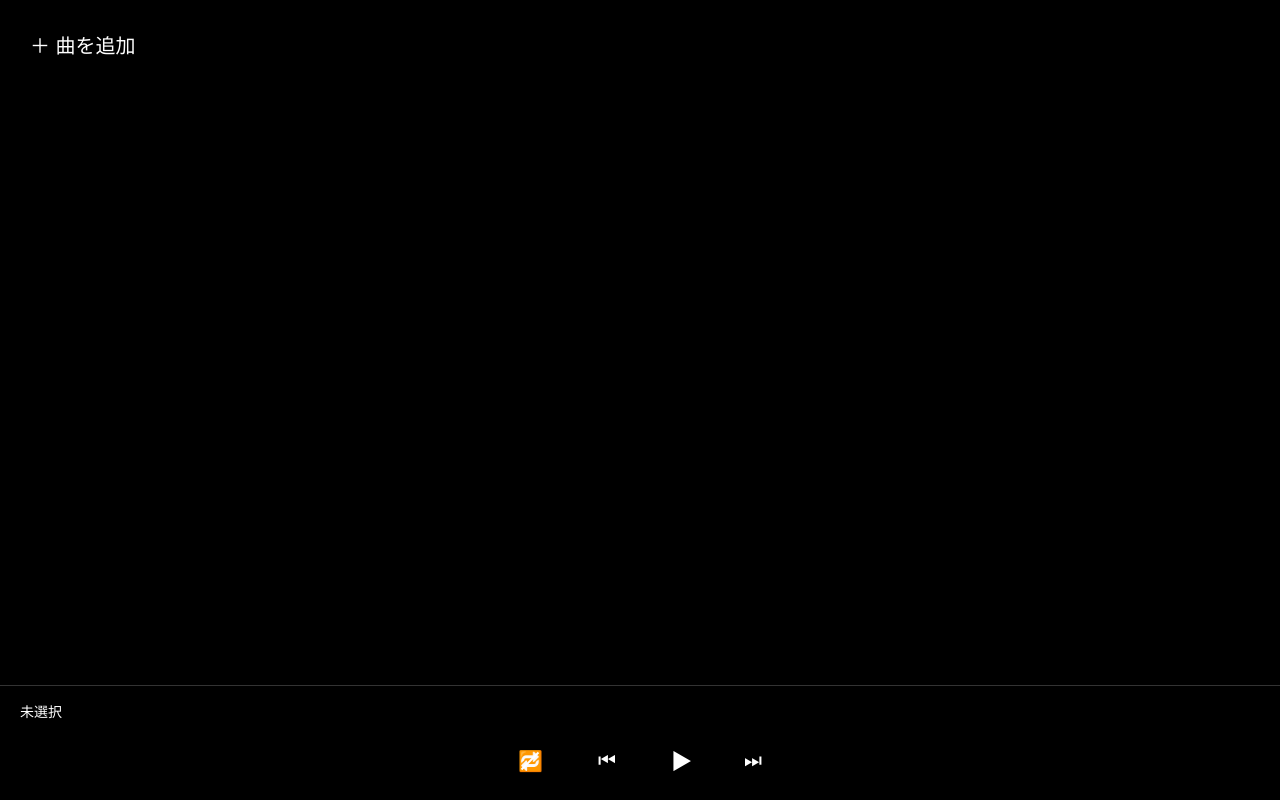
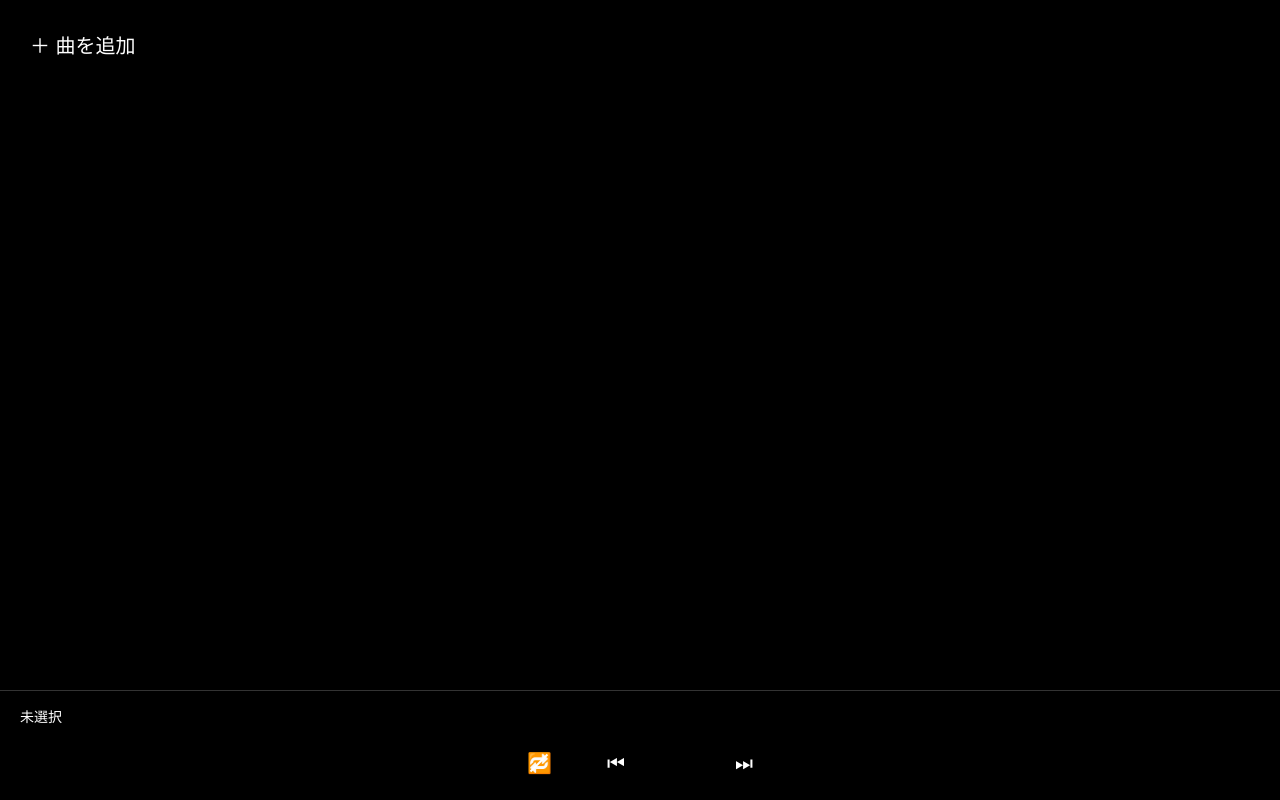
Before and after one commit to menou0987-afk/sound2, a plain HTML site: page index.html in a window 1280 px wide. Drawn offline with Linux system fonts and the light colour scheme.

Commit message:
Update index.html

```diff
--- a/index.html
+++ b/index.html
@@ -33,7 +33,7 @@
 
             <button id="repeat" title="1曲リピート">🔁</button>
             <button id="prev" title="前の曲">⏮︎</button>
-            <button id="play" title="再生・一時停止">▶</button>
+            <button id="play" title="再生・一時停止"></button>
             <button id="next" title="次の曲">⏭︎</button>
 
         </div>
```
